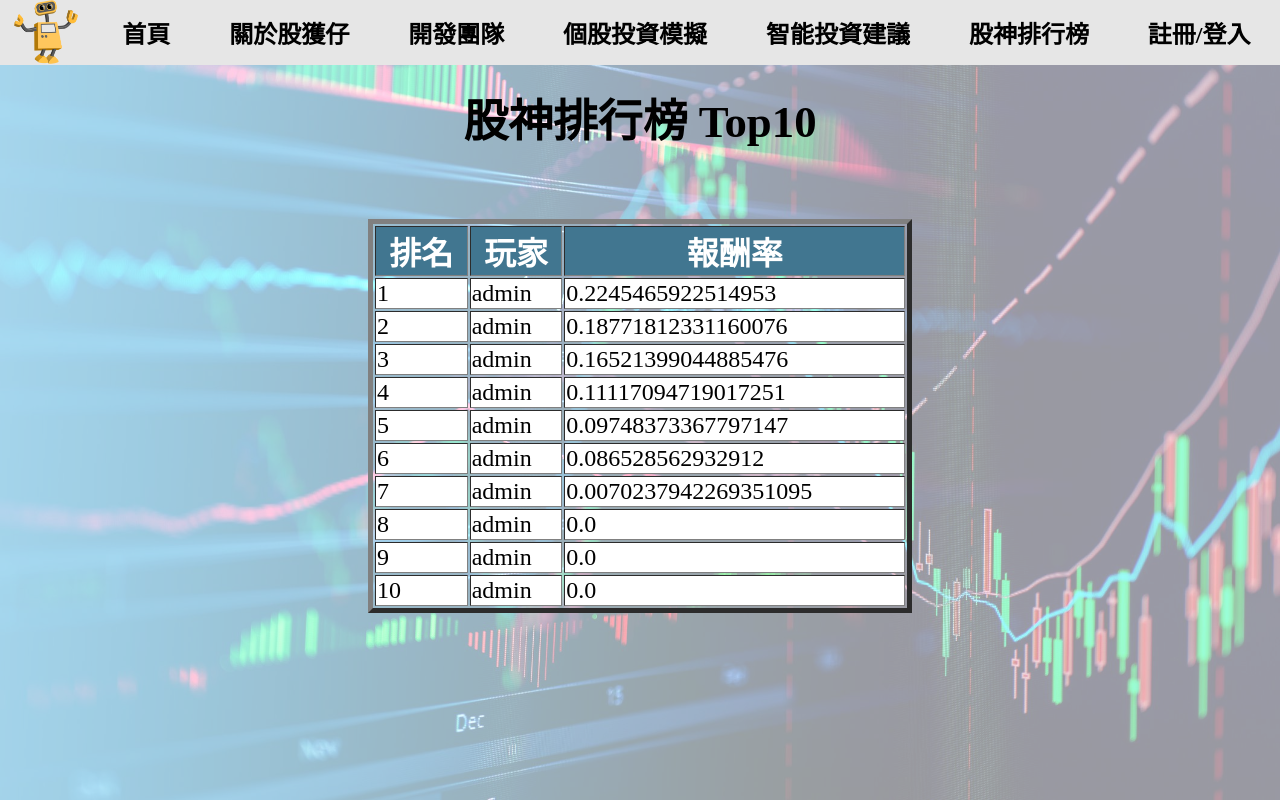
After one commit to andyyen2529/MISWarrior, a Django app: page /stockGame/ranking in a window 1280 px wide. The commit adds this page. Run offline with Django 3.2, Linux system fonts and the light colour scheme; data comes from the database, SQL or seed files in the repository; both versions use the stored data as it was after the commit.

Commit message:
加入Top10排行榜
可在模擬遊戲時，隨時將目前的報酬率手動存入資料庫中(之後會改成遊戲結束後自動存入資料庫)。
點"股神排行榜"可以查看目前的Top10。

```diff
--- a/TradingAgent/TradingAgent/urls.py
+++ b/TradingAgent/TradingAgent/urls.py
@@ -32,4 +32,5 @@ urlpatterns = [
     url(r'^accounts/', include('django.contrib.auth.urls')),
     url(r'^accounts/signup/', views.signup, name='signup'),
     url(r'^admin/', admin.site.urls),
+
 ]
--- a/TradingAgent/TradingGame/admin.py
+++ b/TradingAgent/TradingGame/admin.py
@@ -1,6 +1,6 @@
 from django.contrib import admin
 from import_export.admin import ImportExportModelAdmin
-from TradingGame.models import Stock, History, Setup, AdviseSetup
+from TradingGame.models import Stock, History, Setup, AdviseSetup, RankingHistory
 
 # ModelAdmin class
 class StockAdmin(ImportExportModelAdmin):
@@ -21,8 +21,12 @@ class SetupAdmin(ImportExportModelAdmin):
 class AdviseSetupAdmin(ImportExportModelAdmin):
 	list_display = ('id', 'stock_code', 'user', 'principal', 'initialStockHold')
 
+class RankingHistoryAdmin(ImportExportModelAdmin):
+	list_display = ('id', 'setup','final_rate_of_return')
+
 # Register your models here.
 admin.site.register(Stock, StockAdmin)
 admin.site.register(History, HistoryAdmin)
 admin.site.register(Setup, SetupAdmin)
 admin.site.register(AdviseSetup, AdviseSetupAdmin)
+admin.site.register(RankingHistory, RankingHistoryAdmin)
--- a/TradingAgent/TradingGame/models.py
+++ b/TradingAgent/TradingGame/models.py
@@ -68,3 +68,12 @@ class AdviseSetup(models.Model):
 	stock_code = models.CharField(max_length = 4, choices = (('0050', '元大台灣50(0050)'), ('2430', '燦坤(2430)'))) # 股票代碼
 	principal = models.IntegerField() # 本金
 	initialStockHold = models.IntegerField() # 初始持有股數
+
+### 排行榜歷史 ###
+class RankingHistory(models.Model):
+	setup = models.ForeignKey(Setup, on_delete = models.CASCADE) # 交易設定(外來鍵)
+	final_rate_of_return = models.FloatField() # 最終報酬率
+
+	class Meta:
+		db_table = 'RankingHistory'
+		#ordering = ['-final_rate_of_return']
--- a/TradingAgent/TradingGame/urls.py
+++ b/TradingAgent/TradingGame/urls.py
@@ -1,9 +1,12 @@
 from django.conf.urls import url
-from TradingGame.views import setup, playing, playing2#, history
+from TradingGame.views import setup, playing, playing2, ranking, addingRankingHistory #, history
 
 urlpatterns = [
 	url(r'setup', setup, name = 'setup'),
     url(r'playing', playing, name = 'playing'),
     url(r'playing2', playing2, name = 'playing2'),
+	url(r'ranking', ranking, name = 'ranking'),
+	url(r'^ajax/addingRankingHistory', addingRankingHistory, name='addingRankingHistory'),
+	#url(r'^ajax/addingRankingHistory', views.addingRankingHistory, name='addingRankingHistory'),
     #url(r'history', history),
 ]
--- a/TradingAgent/TradingGame/views.py
+++ b/TradingAgent/TradingGame/views.py
@@ -1,7 +1,7 @@
 from django.shortcuts import render, redirect
 from django.http import HttpResponse
 from django.http import JsonResponse
-from TradingGame.models import Stock, History
+from TradingGame.models import Stock, History, RankingHistory
 from django.core import serializers
 from django.contrib.auth import login, authenticate
 from django.contrib.auth.models import User
@@ -166,6 +166,7 @@ def addingHistory_waitOrHold(request):
 
 def addingHistory_buyOrSell(request):
     history_id = request.POST.get('historyId')
+    print(history_id)
     history = History.objects.get(pk = history_id)
 
     history_list = ''
@@ -218,3 +219,25 @@ def signup(request):
     else:
         form = SignUpForm()
     return render(request, 'registration/signup.html', {'form': form})
+
+def addingRankingHistory(request):
+	# 取得目前的交易歷史
+    history_id = request.POST.get('historyId')
+    #print(history_id)
+    history = History.objects.get(pk = history_id)
+
+    ranking_history_new = RankingHistory.objects.create(
+        setup = history.setup,
+        final_rate_of_return = history.rate_of_return_after_action
+    )
+    ranking_history = RankingHistory.objects.filter(pk = ranking_history_new.id)
+    ranking_history_list = serializers.serialize('json', ranking_history)
+
+    return HttpResponse(ranking_history_list, content_type="text/json-comment-filtered")
+
+
+
+def ranking(request):
+	ranking_table = RankingHistory.objects.order_by('-final_rate_of_return')[:10]  # 取前10名
+
+	return render(request, 'ranking.html',{'ranking_table' : ranking_table})
--- a/TradingAgent/templates/aboutMe.html
+++ b/TradingAgent/templates/aboutMe.html
@@ -46,7 +46,7 @@
 	  		關於股獲仔
 	  		<div id = "aboutMe-Div1-innerDiv2-textDiv">
 	  			<font size = "3">
-	  				DQN(Deep Q Network)，一種強化學習的神經網路，已經能夠應用在許多方面，像是玩遊戲、圖形辨識等，而股獲仔透過這項技術，將人工智慧應用在股市的交易上。
+	  				DDQN(Double Deep Q Network)，一種強化學習的神經網路，已經能夠應用在許多方面，像是玩遊戲、圖形辨識等，而股獲仔透過這項技術，將人工智慧應用在股市的交易上。
 	  				<br>目前股獲仔是以個股的交易為主，短期目標是打敗Buy&Hold的投資策略，中長期目標則是希望能媲美專業的股票技術分析師。
 	  			</font>
 	  		</div>
--- a/TradingAgent/templates/base.html
+++ b/TradingAgent/templates/base.html
@@ -71,6 +71,7 @@
                 <li><a href="http://127.0.0.1:8000/developmentTeam/">開發團隊</a></li>
                 <li><a href="http://127.0.0.1:8000/stockGame/setup">個股投資模擬</a></li>
                 <li><a href="http://127.0.0.1:8000/intelligentInvestmentAdvise">智能投資建議</a></li>
+				<li><a href="http://127.0.0.1:8000/stockGame/ranking">股神排行榜</a></li>
                 {% if not user.is_authenticated %}
                     <li><a href="http://127.0.0.1:8000/accounts/login/">註冊/登入</a></li>
                 {% else %}
--- /dev/null
+++ b/TradingAgent/templates/ranking.html
@@ -0,0 +1,58 @@
+{% extends 'base.html' %}
+{% load static %}
+{% load staticfiles %}
+
+{% block styles %}
+<style type="text/css">
+	#ranking_div1 {
+		position: relative;
+		margin:100px auto; /* 讓該div置中 */
+		width: 85%;
+		top: -10vh;
+		height: 60vh;
+	}
+	th {
+	  font-family: '微軟正黑體';
+	  background-color: #417690;
+	  color:#fff;
+	  font-size: 2rem
+	}
+	td {
+	  background-color: #fff;
+	  font-family: '微軟正黑體';
+	  font-size: 1.5rem
+	}
+
+	table{
+		margin-left:auto;
+		margin-right:auto;
+	}
+</style>
+{% endblock styles %}
+
+{% block content %}
+
+	<div id = 'ranking_div1'>
+		<p style="font-family:微軟正黑體;font-weight:bolder;font-size:280%;text-align: center;">股神排行榜 Top10</p>
+		<table width=50% border="5">
+
+		  　<tr>
+			  <th>排名</th>
+			　<th>玩家</th>
+			　<th>報酬率</th>
+			</tr>
+
+			{% for record in ranking_table %}
+				<tr>
+				    <td>{{ forloop.counter }}</td>
+			　		<td>{{ record.setup.user }}</td>
+			　		<td>{{ record.final_rate_of_return }}</td>
+				</tr>
+			{% endfor %}
+		  </table>
+
+	</div>
+
+
+
+{% endblock %}
```
Also changed, not shown: TradingAgent/templates/playing.html (+41 -1 lines), TradingAgent/TradingGame/migrations/0002_rankinghistory.py (added), TradingAgent/TradingGame/migrations/0003_auto_20191028_1248.py (added), TradingAgent/db.sqlite3.
